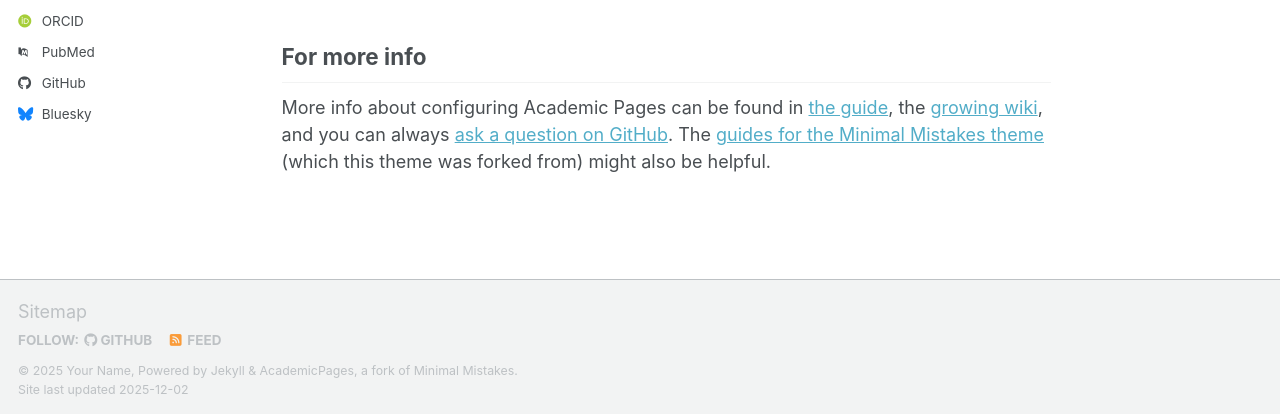
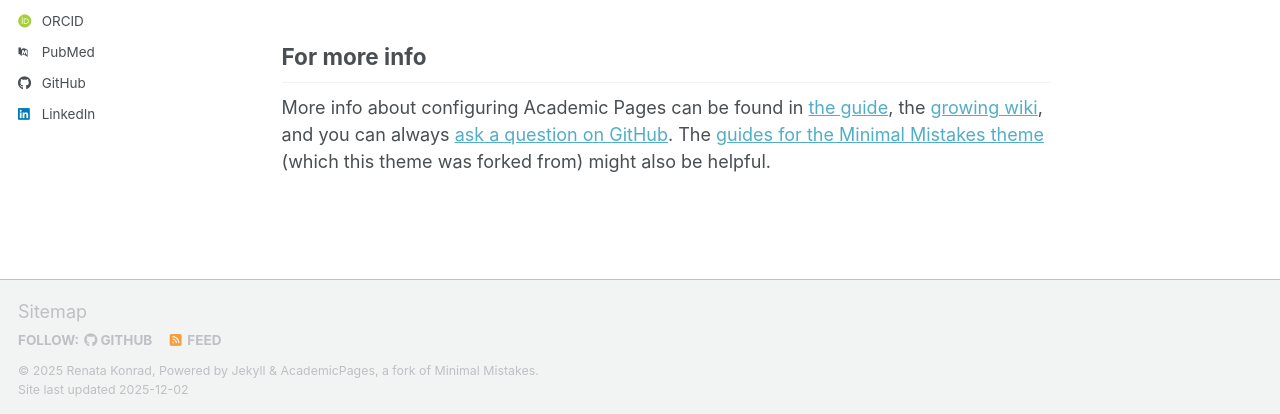
Before and after one commit to RenataKonrad/RenataKonrad.github.io, a Jekyll site: the page built from _pages/about.md, in a window 1280 px wide and 900 px high, scrolled down 2718 px. Shown: the part 483-897 px from the top of the window. Built offline with Jekyll 4.4.1, drawn with Linux system fonts in a browser that asks for light colours; some web fonts are replaced; a script bundle is joined from its source files by our own code; library files that are not in the unit come from our copies; some of the changed lines change nothing that is shown.

Commit message:
Update _config.yml

```diff
--- a/_config.yml
+++ b/_config.yml
@@ -11,7 +11,7 @@
 site_theme               : "default" # Currently available options are "default", "air"
 title                    : "Your Name / Site Title"
 title_separator          : "-"
-name                     : &name "Your Name"
+name                     : &name "Renata Konrad"
 description              : &description "Your Name's academic portfolio"   # Update this with a general description of your site, this is the default if not overridden by a page
 url                      : https://academicpages.github.io # The base hostname & protocol for your site e.g. "https://[your GitHub username].github.io",
                                                            # or if you already have some other page hosted on Github then use "https://[your GitHub username].github.io/[Your Repo Name]"
@@ -30,15 +30,15 @@
   location         : "Earth"
   employer         : "Red Brick University"
   uri              : # URL
-  email            : "none@example.org"
+  email            : "rkonrad[@]wpi.edu"
 
   # Academic websites
   academia         : # URL
   arxiv            : # URL - Update with the correct link to your profile
-  googlescholar    : "https://scholar.google.com/citations?user=PS_CX0AAAAAJ"
+  googlescholar    : "https://scholar-google-com.ezpv7-web-p-u01.wpi.edu/citations?user=x04aXuAAAAAJ&hl=en"
   inspire-hep      : # URL
   impactstory      : # URL
-  orcid            : "https://orcid.org/yourorcidurl"
+  orcid            : "https://orcid.org/0000-0002-6015-9203"
   semantic         : # URL
   ssrn             : # URL
   pubmed           : "https://www.ncbi.nlm.nih.gov/pubmed/?term=john+snow"
@@ -57,7 +57,7 @@
 
   # Social media
   artstation       : # Username
-  bluesky          : "bsky.app" # Replace this with you Bluesky username
+  bluesky          : #"bsky.app" # Replace this with you Bluesky username
   facebook         : # Username
   flickr           : # Username
   foursquare       : # Username
@@ -66,7 +66,7 @@
   keybase          : # Username
   instagram        : # Username
   lastfm           : # Username
-  linkedin         : # Username
+  linkedin         : "https://www.linkedin.com/in/renata-konrad-aabb701/"
   mastodon         : # URL
   medium           : # URL
   pinterest        : # Username
```
